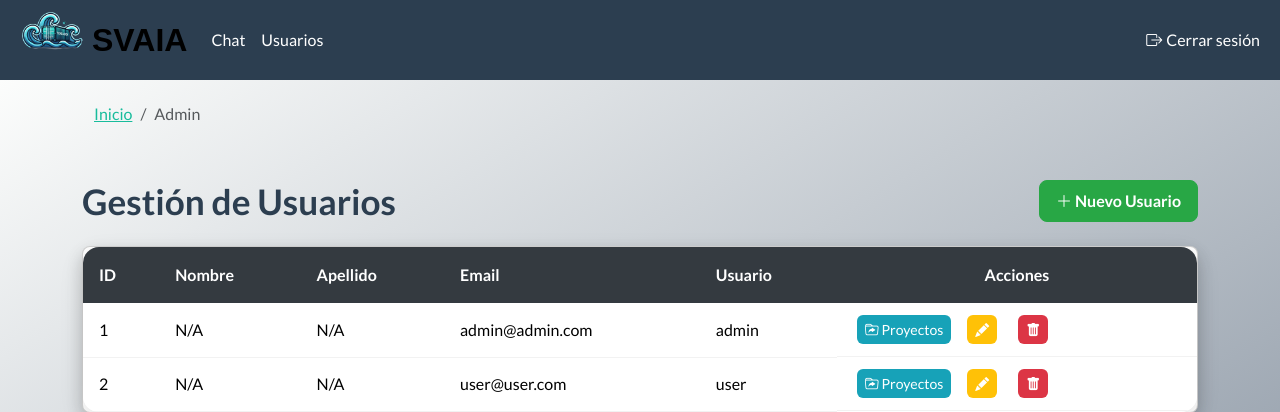
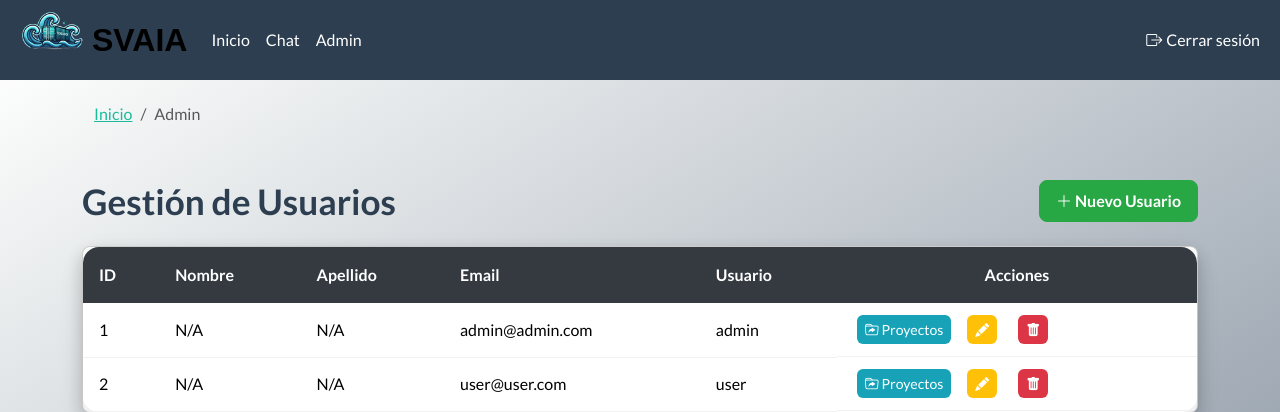
Before and after one commit to vegonza/SVAIA, a Flask app: page /admin/ in a window 1280 px wide. Shown: the top 412 px of the page. Run offline with Flask 3, Linux system fonts and the light colour scheme; a user stored in the database is signed in; data comes from the database, SQL or seed files in the repository; some libraries are stand-ins or nearby versions; some web fonts are replaced.

Commit message:
fixed the header links names and added a link to home

```diff
--- a/frontend/templates/layout.html
+++ b/frontend/templates/layout.html
@@ -43,11 +43,14 @@
                 {% else %}
                 <ul class="navbar-nav me-auto">
                     <li class="nav-item">
+                        <a class="nav-link" href="{{ url_for('home') }}">Inicio</a>
+                    </li>
+                    <li class="nav-item">
                         <a class="nav-link" href="{{ url_for('chat.index') }}">Chat</a>
                     </li>
                     {% if current_user.is_authenticated and current_user.username == 'admin' %}
                     <li class="nav-item">
-                        <a class="nav-link" href="{{ url_for('admin.index') }}">Usuarios</a>
+                        <a class="nav-link" href="{{ url_for('admin.index') }}">Admin</a>
                     </li>
                     {% endif %}
                 </ul>
```
